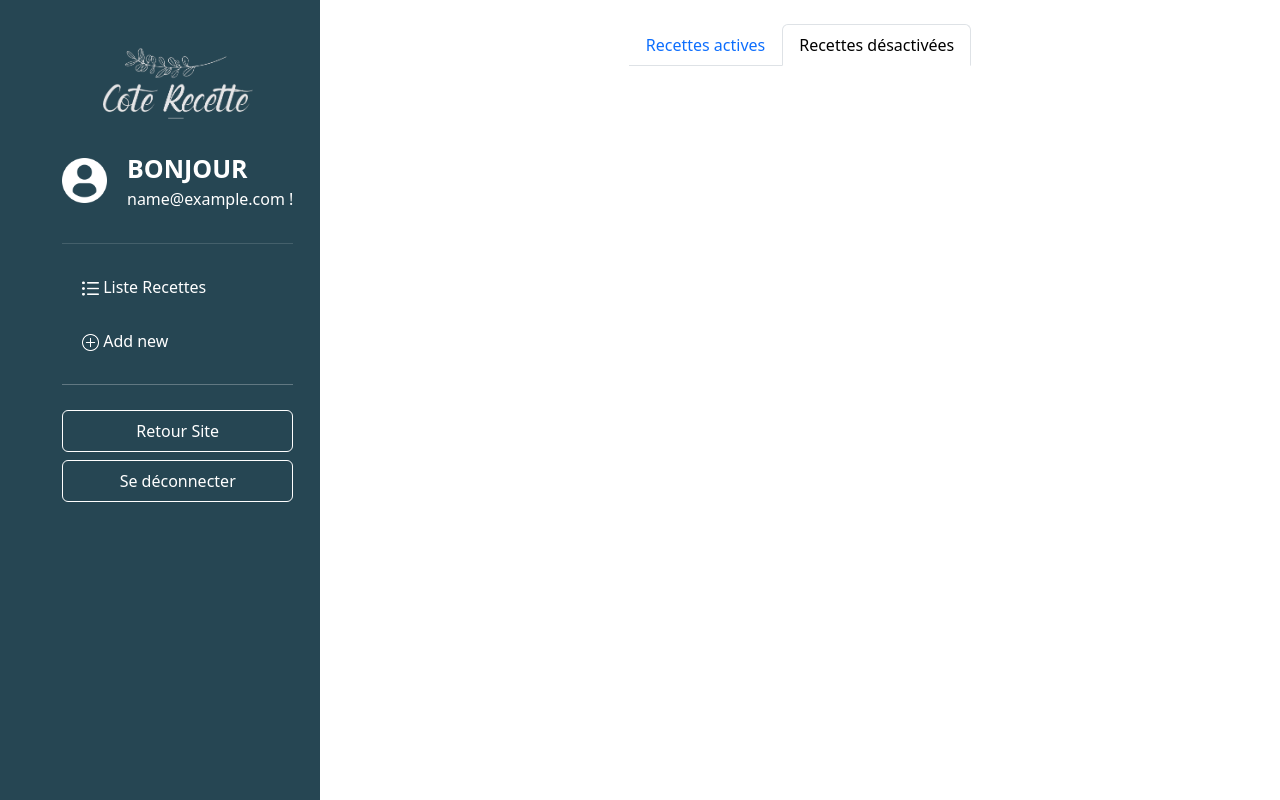
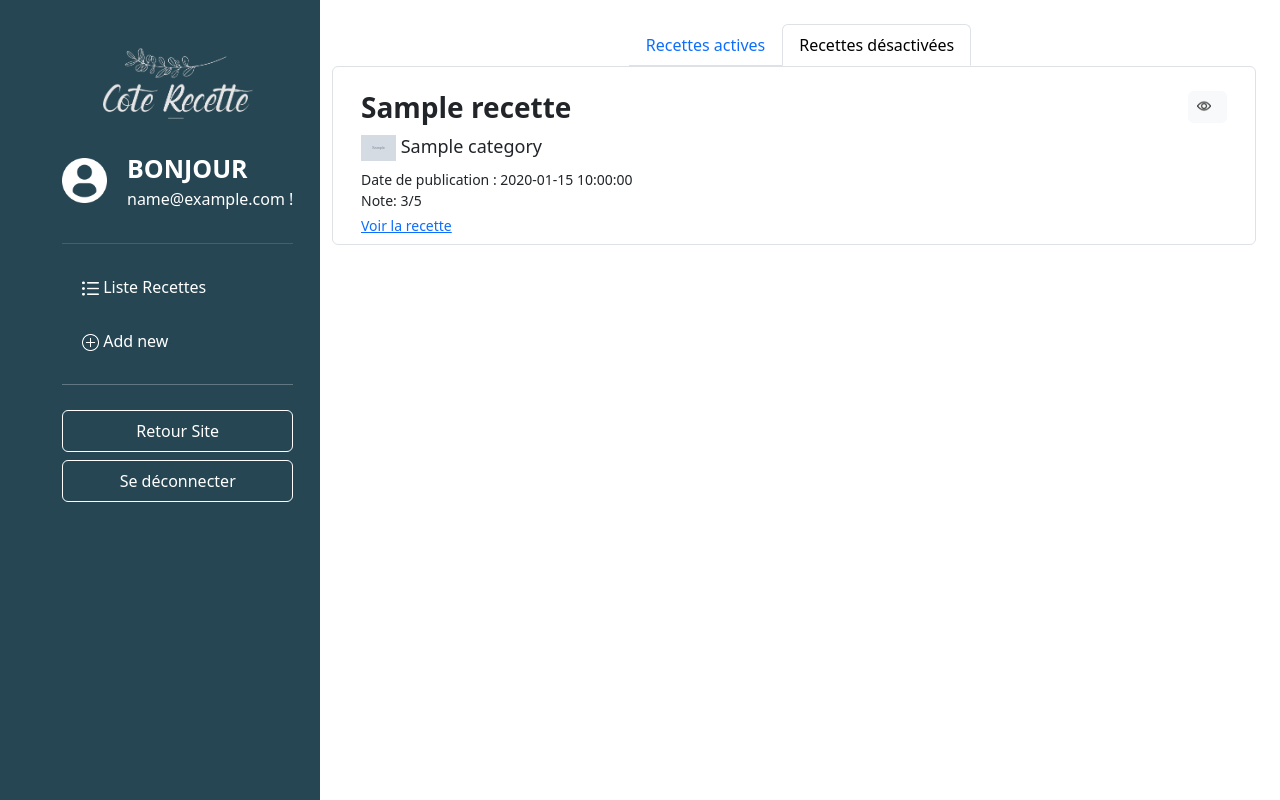
Before and after one commit to Oha204/Recipe_Cook, a PHP site: page /desact_recipe.php in a window 1280 px wide. Run offline with PHP 8.4, Linux system fonts and the light colour scheme; the visitor is signed in with stand-in values (Sample User, id 1); tables that the repository leaves empty or names only in its code hold one stand-in row (values such as "Sample post"); grey boxes marked "Sample" are stand-in pictures.

Commit message:
Mise en place activation/désactivation des recettes BO

```diff
--- a/assets/styleBack.css
+++ b/assets/styleBack.css
@@ -173,3 +173,9 @@
     height: 100px;
     object-fit: cover;
 }
+
+/* Recette desactivé  */
+
+.custMess {
+    font-size: 17px;
+}
--- a/desact_recipe.php
+++ b/desact_recipe.php
@@ -1,6 +1,30 @@
 <?php
 require_once 'layout/headerback.php';
+require_once 'functions/functionSQL.php';
 
+// CO BDD + récup recettes
+try {
+    $recettes = getDesactivRecipes();
+} catch (PDOException) {
+    echo "Erreur lors de la récupération des recettes";
+    exit;
+}
+
+// Changer valeur desact
+if ($_SERVER["REQUEST_METHOD"] == "POST" && isset($_POST['toggle_desact'])) {
+    $toggle_id = isset($_POST['toggle_desact_id']) ? intval($_POST['toggle_desact_id']) : null;
+
+    if ($toggle_id !== null) {
+        try {
+            toggleRecipeActive($toggle_id);
+            echo    '<script type="text/javascript">',
+                    'redirectTo("desact_recipe.php");',
+                    '</script>';
+        } catch (PDOException $e) {
+            echo "Erreur lors de la mise à jour de la recette : " . $e->getMessage();
+        }
+    }
+}
 ?>
 <div class="col-md-9">
     <!-- Menu -->
@@ -12,6 +36,56 @@ require_once 'layout/headerback.php';
             </ul>
         </nav>
     </div>
+
+     <!-- Liste recettes désactivées -->
+    <div class="container">
+        <div class="row">
+            <?php if (empty($recettes)) { ?>
+                <div class="col-md-12 text-center mt-4 custMess">
+                    <p>Aucune recette désactivée</p>
+                </div>
+            <?php } else { ?>
+                <ul class="list-group">
+                    <?php foreach ($recettes as $recette) { ?>
+                        <li class="list-group-item">
+                            <div class="row">
+                                <div class="col-md-12 px-4">
+                                    <div class="d-flex justify-content-between mt-3">
+                                        <div>
+                                            <h3 class="recipe-title"><?php echo $recette['title']; ?></h3>
+
+                                            <div class="d-flex recipe-category">
+                                                <div class="cat">
+                                                    <img src="assets/icons/<?php echo $recette['img_icon_cat']; ?>" class="recipe-icon">
+                                                    <?php echo $recette['name_cat']; ?>
+                                                </div>
+                                            </div>
+
+                                            <div class="mt-2 recipe-details">
+                                                <p class="mb-0">Date de publication : <?php echo $recette['publication_date']; ?></p>
+                                                <p class="mb-1">Note: 3/5</p> <!-- évolution : mettre en place un syst de note -->
+
+                                                <a href="recette.php?id=<?php echo $recette['id']; ?>" class="recipe-link">Voir la recette</a>
+                                            </div>
+                                        </div>
+
+                                        <div>
+                                            <form method="POST" action="">
+                                                <input type="hidden" name="toggle_desact_id" value="<?php echo $recette['id']; ?>">
+                                                <button type="submit" class="btn btn-light pt-0 px-2" name="toggle_desact" value="1">
+                                                    <img src="assets/icons/view.png" class="card-img-top btn-icon" alt="">
+                                                </button>
+                                            </form>
+                                        </div>
+                                    </div>
+                                </div>
+                            </div>
+                        </li>
+                    <?php } ?>
+                </ul>
+            <?php } ?>
+        </div>
+    </div>
 </div>
 
 </div>
--- a/functions/editRecipe.php
+++ b/functions/editRecipe.php
@@ -32,8 +32,6 @@ function editRecipes(int $recipeId) : void {
         $steps,
         $categories_id,
         $recipeId
-
-
     ]);
 }
 ?>
--- a/functions/functionSQL.php
+++ b/functions/functionSQL.php
@@ -59,7 +59,7 @@ function validateUserData($mail, $password) {
 function getRecipesCook() : array {
     $pdo = getDbConnection();
     $stmt = $pdo->query(
-        "SELECT recettes.id, recettes.publication_date, recettes.img_principale, recettes.title, recettes.categories_id, categories.name_cat, categories.img_icon_cat
+        "SELECT recettes.id, recettes.publication_date, recettes.img_principale, recettes.title, recettes.author, recettes.categories_id, categories.name_cat, categories.img_icon_cat, recettes.active
         FROM recettes
         INNER JOIN categories ON recettes.categories_id = categories.id
         ORDER BY recettes.publication_date DESC");
@@ -67,3 +67,38 @@ function getRecipesCook() : array {
     $recettes = $stmt->fetchAll();
     return $recettes;
 }
+
+// Fonction pour inverser la valeur 'active' dans la base de données
+function toggleRecipeActive($recipe_id) {
+    $pdo = getDbConnection();
+    $stmt = $pdo->prepare("UPDATE recettes SET active = NOT active WHERE id = ?");
+    $stmt->execute([$recipe_id]);
+}
+
+//récupérer recettes actives
+function getActiveRecipes() : array {
+    $pdo = getDbConnection();
+    $stmt = $pdo->query(
+        "SELECT recettes.id, recettes.publication_date, recettes.img_principale, recettes.title, recettes.author, recettes.categories_id, categories.name_cat, categories.img_icon_cat, recettes.active
+        FROM recettes
+        INNER JOIN categories ON recettes.categories_id = categories.id
+        WHERE recettes.active = 1
+        ORDER BY recettes.publication_date DESC");
+
+    $recettes = $stmt->fetchAll();
+    return $recettes;
+}
+
+//récupérer recettes desactivé
+function getDesactivRecipes() : array {
+    $pdo = getDbConnection();
+    $stmt = $pdo->query(
+        "SELECT recettes.id, recettes.publication_date, recettes.img_principale, recettes.title, recettes.author, recettes.categories_id, categories.name_cat, categories.img_icon_cat, recettes.active
+        FROM recettes
+        INNER JOIN categories ON recettes.categories_id = categories.id
+        WHERE recettes.active = 0
+        ORDER BY recettes.publication_date DESC");
+
+    $recettes = $stmt->fetchAll();
+    return $recettes;
+}
```
Also changed, not shown: active_recette.php (+25 -3 lines), classes/Recette.php (+7 -1 lines), data/recettes.php (+30 -15 lines), README.md.
